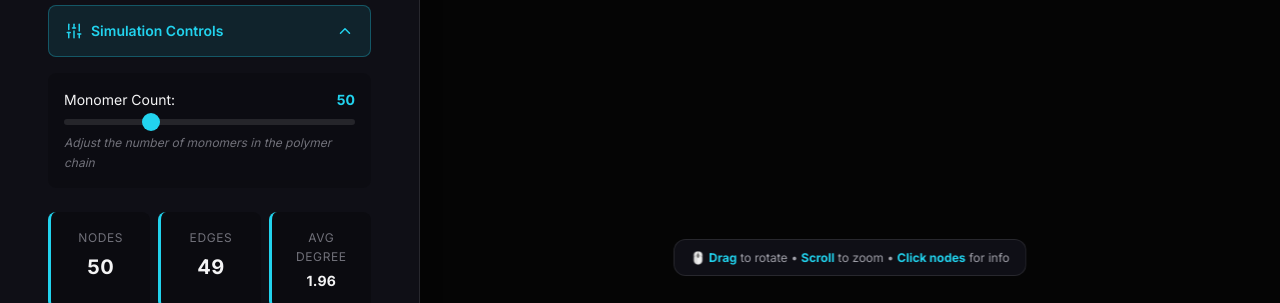
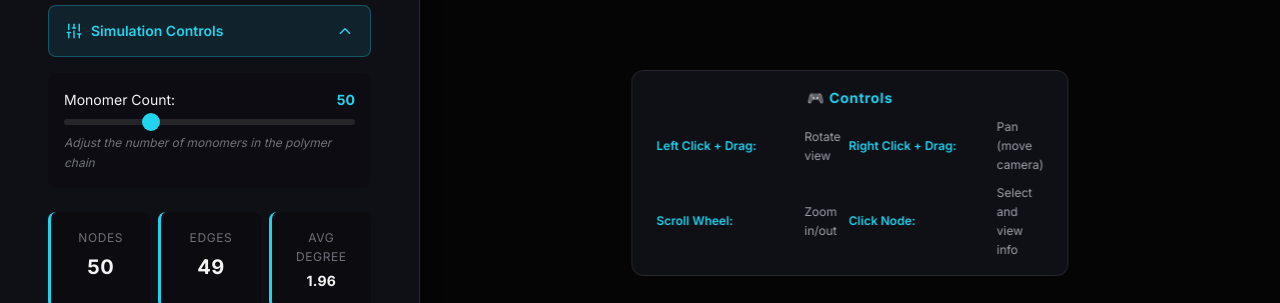
Before and after one commit to Pranjul-00/PolyLab, a React (Vite) app: page /polymer-reactor in a window 1280 px wide. Shown: the part 497-800 px from the top of the page. Built offline with nearby package versions, Linux system fonts and the light colour scheme.

Commit message:
Reduced Pan Sensitivity and Enhanced Control Instructions

```diff
--- a/src/pages/PolymerReactor.jsx
+++ b/src/pages/PolymerReactor.jsx
@@ -288,12 +288,30 @@ function PolymerReactor() {
                         linkWidth={3}
                         onNodeClick={handleNodeClick}
                         nodeOpacity={0.9}
+                        controlType="orbit"
+                        enablePointerInteraction={true}
+                        d3VelocityDecay={0.3}
                     />
                 </div>
 
+
                 {/* Floating Instructions */}
                 <div className={styles.instructions}>
-                    <p>🖱️ <strong>Drag</strong> to rotate • <strong>Scroll</strong> to zoom • <strong>Click nodes</strong> for info</p>
+                    <div className={styles.instructionTitle}>🎮 Controls</div>
+                    <div className={styles.instructionGrid}>
+                        <div className={styles.instructionItem}>
+                            <strong>Left Click + Drag:</strong> Rotate view
+                        </div>
+                        <div className={styles.instructionItem}>
+                            <strong>Right Click + Drag:</strong> Pan (move camera)
+                        </div>
+                        <div className={styles.instructionItem}>
+                            <strong>Scroll Wheel:</strong> Zoom in/out
+                        </div>
+                        <div className={styles.instructionItem}>
+                            <strong>Click Node:</strong> Select and view info
+                        </div>
+                    </div>
                 </div>
             </div>
         </div>
--- a/src/pages/PolymerReactor.module.css
+++ b/src/pages/PolymerReactor.module.css
@@ -426,19 +426,40 @@
     backdrop-filter: blur(var(--glass-blur));
     border: 1px solid var(--glass-border);
     border-radius: var(--radius-lg);
-    padding: var(--space-sm) var(--space-md);
+    padding: var(--space-md) var(--space-lg);
     z-index: 10;
     pointer-events: none;
+    min-width: 320px;
+    max-width: 500px;
 }
 
-.instructions p {
-    margin: 0;
+.instructionTitle {
+    font-size: var(--text-sm);
+    font-weight: 700;
+    color: var(--color-accent-cyan);
+    margin-bottom: var(--space-sm);
+    text-align: center;
+    letter-spacing: 0.05em;
+}
+
+.instructionGrid {
+    display: grid;
+    grid-template-columns: 1fr;
+    gap: 0.5rem;
+}
+
+.instructionItem {
     font-size: var(--text-xs);
     color: var(--color-text-secondary);
+    display: flex;
+    align-items: center;
+    gap: 0.5rem;
 }
 
-.instructions strong {
+.instructionItem strong {
     color: var(--color-accent-cyan);
+    min-width: 140px;
+    font-weight: 600;
 }
 
 /* ========================================
@@ -470,6 +491,11 @@
 
     .instructions {
         bottom: var(--space-xl);
+        min-width: 400px;
+    }
+
+    .instructionGrid {
+        grid-template-columns: repeat(2, 1fr);
     }
 }
 
```
